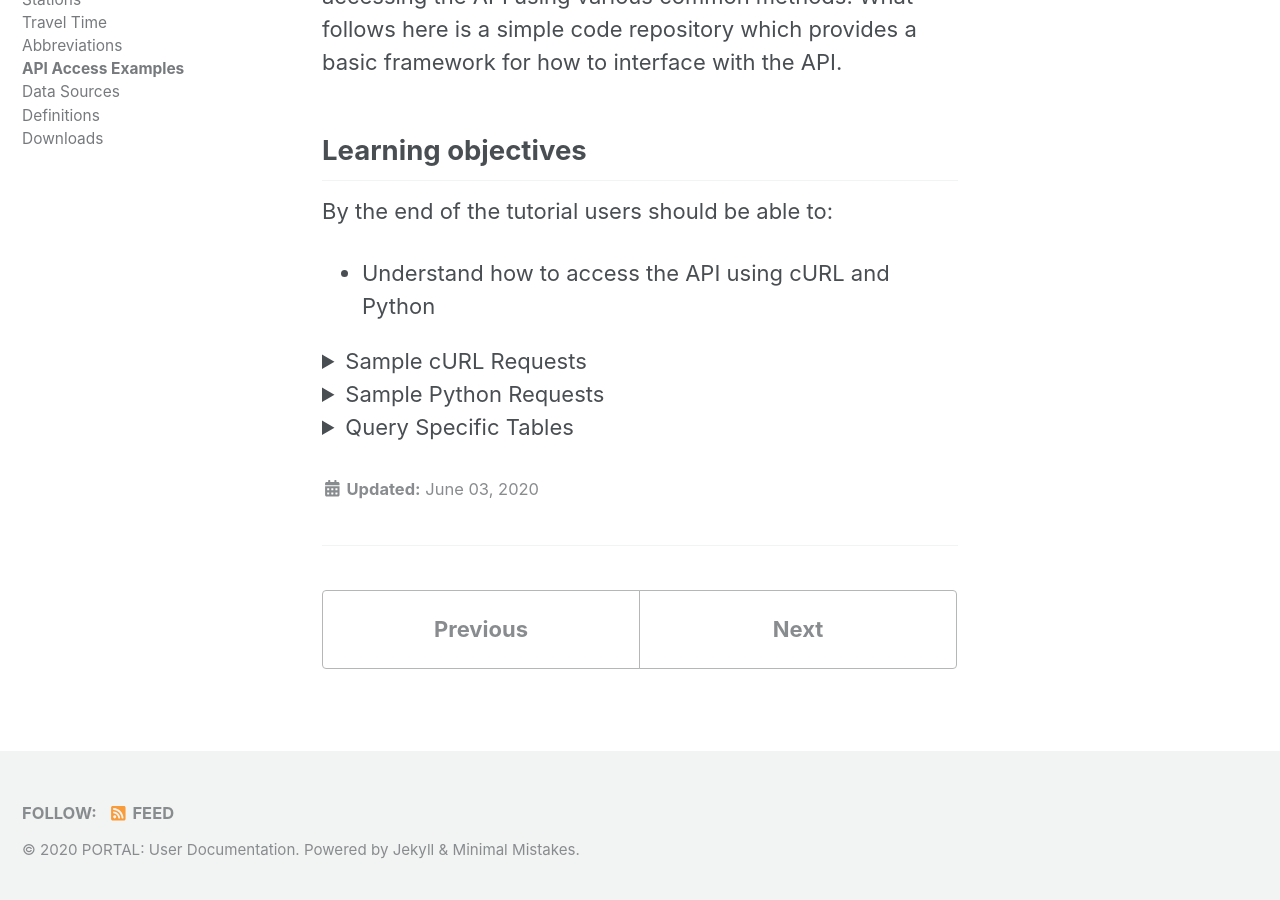
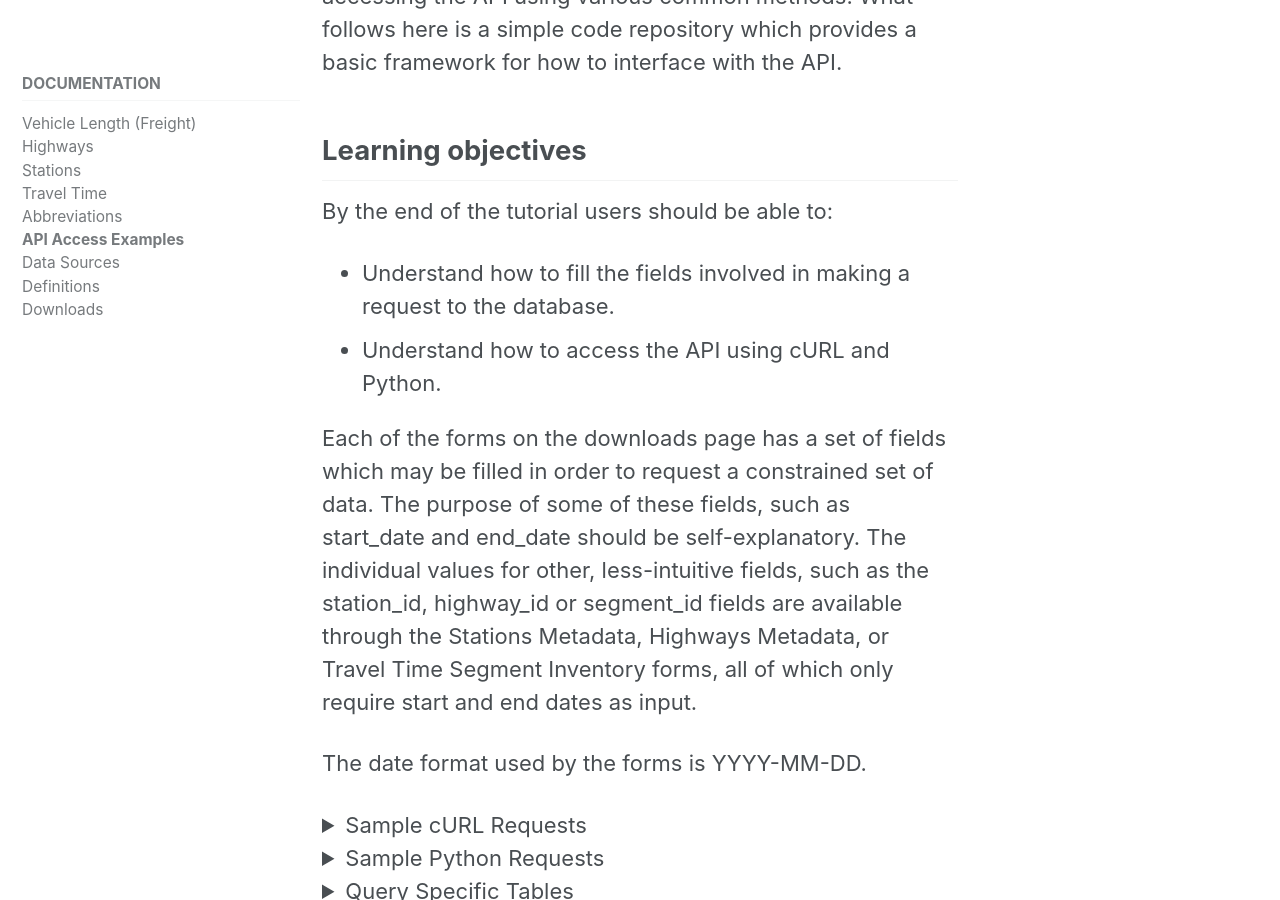
Before and after one commit to adus/portal-documentation, a Jekyll site: the page built from _documents/access_examples.md, in a window 1280 px wide and 900 px high, scrolled down 216 px. Built offline with Jekyll 4.4.1, drawn with Linux system fonts in a browser that asks for light colours; nearby versions of some CDN libraries; some of the changed text lies outside the part shown.

Commit message:
Update access_examples.md

````diff
--- a/_documents/access_examples.md
+++ b/_documents/access_examples.md
@@ -7,17 +7,22 @@
 ## Learning objectives
 By the end of the tutorial users should be able to:
 
-* Understand how to access the API using cURL and Python
+* Understand how to fill the fields involved in making a request to the database.
+* Understand how to access the API using cURL and Python.
 
-<details><summary>Sample cURL Requests</summary>
+Each of the forms on the downloads page has a set of fields which may be filled in order to request a constrained set of data. The purpose of some of these fields, such as start_date and end_date should be self-explanatory.  The individual values for other, less-intuitive fields, such as the station_id, highway_id or segment_id fields are available through the Stations Metadata, Highways Metadata, or Travel Time Segment Inventory forms, all of which only require start and end dates as input.
+
+The date format used by the forms is YYYY-MM-DD.
+
+<details><summary>Sample cURL Requests</summary>  The values for some of these fields, such as the highway_id or segment_id fields in the Highways Data and Travel Time Data forms respectively, are available through the Highways Metadata or Travel Time Metadata forms.
 <p>
 
-The versatility of cURL makes it straightforward to download PORTAL data from the command line. However, each form on the Downloads page, e.g. Highways, Detector Metadata, Aggregated TravelTime Data, etc., has a unique combination of fields to be filled.  Some basic access examples to facilitate easier cURL access will be provided below.
+The versatility of cURL makes it straightforward to download PORTAL data from the command line.  Some basic access examples to facilitate easier cURL access will be provided below.
 
 #### Curl Example \#1 - Highways Data, Single Day
 ```
-curl 'http://new.portal.its.pdx.edu:8080/highways/api/freewaydata/?start_date=2020-05-11&end_date=2020-05-11&format=
-csv&highway_id=3&highway_id=54&resolution=00%3A15%3A00' -H 'Host: new.portal.its.pdx.edu:8080' -H 'Referer:
+curl 'http://new.portal.its.pdx.edu:8080/highways/api/freewaydata/?start_date=2020-05-11&end_date=2020-05-11&
+format=csv&highway_id=3&highway_id=54&resolution=00%3A15%3A00' -H 'Host: new.portal.its.pdx.edu:8080' -H 'Referer:
 http://new.portal.its.pdx.edu:8080/downloads/ -o highways_data.csv'
 ```
 
@@ -26,8 +31,8 @@
 #### Curl Example \#2 - Highways Data, Limited by Days of Week Over a Range of Dates
 ```
 curl "http://new.portal.its.pdx.edu:8080/highways/api/freewaydata/?start_date=2020-05-04&end_date=2020-05-15&
-days_of_week=1&days_of_week=2&days_of_week=3&days_of_week=4&days_of_week=5&days_of_week=6&days_of_week=7&format=csv&
-highway_id=3&highway_id=54&resolution=01"%"3A00"%"3A00" -H 'Host: new.portal.its.pdx.edu:8080' -H 'Referer:
+days_of_week=1&days_of_week=2&days_of_week=3&days_of_week=4&days_of_week=5&days_of_week=6&days_of_week=7&format
+=csv&highway_id=3&highway_id=54&resolution=01"%"3A00"%"3A00" -H 'Host: new.portal.its.pdx.edu:8080' -H 'Referer:
 http://new.portal.its.pdx.edu:8080/downloads/ -o highways_data.csv'
 ```
 
````
